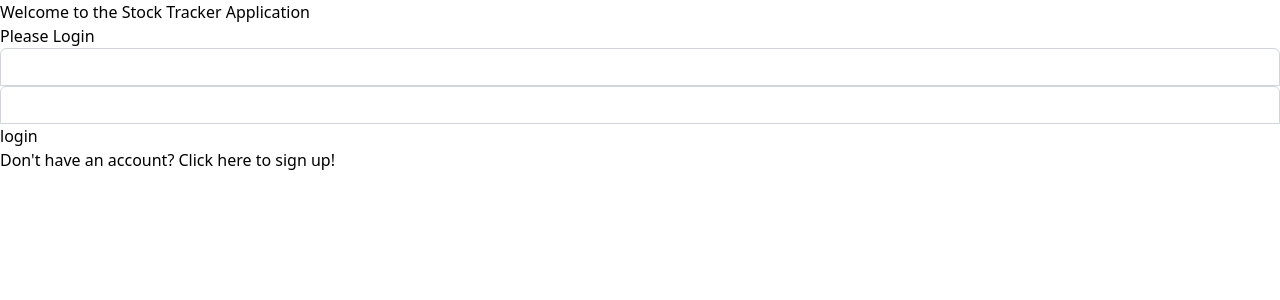
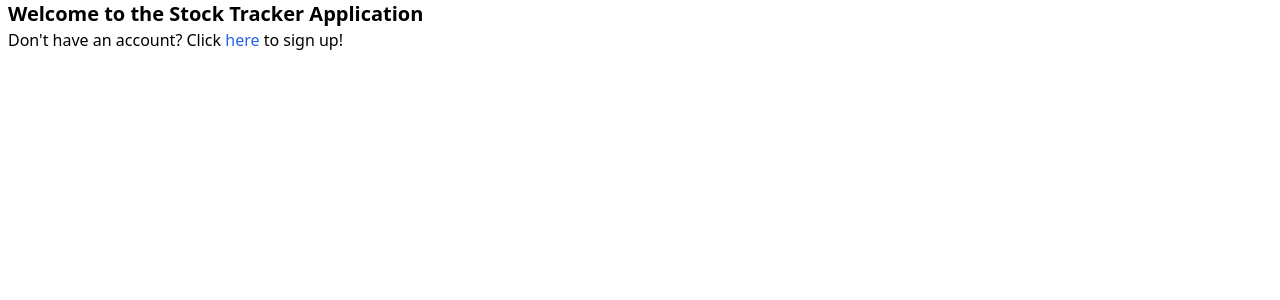
Before and after one commit to daniellebandong/stock-tracker, a React (Create React App) app: page /login in a window 1280 px wide. Shown: the top 300 px of the page. Built offline with nearby package versions, Linux system fonts and the light colour scheme.

Commit message:
going to create form components instead of pages

```diff
--- a/src/components/buttons/Button.jsx
+++ b/src/components/buttons/Button.jsx
@@ -3,12 +3,12 @@ import React from 'react';
 
 const Button = (props) => {
     return (
-        <div>
-            <button>
-                {props.label}
-                {props.children}
-            </button>
-        </div>
+
+        <button class="py-2 px-4  bg-indigo-600 hover:bg-indigo-700 focus:ring-indigo-500 focus:ring-offset-indigo-200 text-white w-full transition ease-in duration-200 text-center text-base font-semibold shadow-md focus:outline-none focus:ring-2 focus:ring-offset-2  rounded-lg">
+            {props.label}
+            {props.children}
+        </button>
+
     );
 };
 
--- a/src/components/forms/FormInput.jsx
+++ /dev/null
@@ -1,14 +0,0 @@
-import React from 'react';
-
-
-const FormInput = (props) => {
-    return (
-        <div>
-          <label for='Email Address' class="sr-only"></label>
-          <input id="email-address"  required class="relative block w-full appearance-none rounded-none rounded-t-md border border-gray-300 px-3 py-2 text-gray-900 placeholder-gray-500 focus:z-10 focus:border-indigo-500 focus:outline-none focus:ring-indigo-500 sm:text-sm" placeholder={props.id}/>
-        </div>
-
-    );
-};
-
-export default FormInput;
--- /dev/null
+++ b/src/components/forms/LoginFormType.jsx
@@ -0,0 +1,13 @@
+import React from 'react';
+
+
+const LoginFormType = (props) => {
+    return (
+        <div>
+          <input required class="relative block w-full rounded border border-gray-300 px-3 py-2 my-1 text-gray-900 placeholder-gray-500 focus:z-10 focus:border-indigo-500 focus:outline-none focus:ring-indigo-500 sm:text-sm" placeholder={props.label}/>
+        </div>
+
+    );
+};
+
+export default LoginFormType;
--- /dev/null
+++ b/src/components/forms/RegisterFormType.jsx
@@ -0,0 +1 @@
+import React from 'react';
--- a/src/pages/HomePage.jsx
+++ b/src/pages/HomePage.jsx
@@ -6,8 +6,8 @@ const HomePage = (props) => {
         <div >
             <h1>Stock's R Us</h1>
             <p>focus on people and we'll focus on the paperwork</p>
-            <Link className="homeLinks" to="/login">Login</Link>
-            <Link className="homeLinks" to="/register">Register</Link>
+            <Link className="'font-medium text-blue-600 dark:text-blue-500 hover:underline'" to="/login">Login</Link>
+            <Link className="'font-medium text-blue-600 dark:text-blue-500 hover:underline'" to="/register">Register</Link>
         </div>
     );
 };
--- a/src/pages/LoginPage.jsx
+++ b/src/pages/LoginPage.jsx
@@ -1,7 +1,7 @@
-import {React, useState} from 'react';
-import {Link} from 'react-router-dom';
+import { React, useState } from 'react';
+import { Link } from 'react-router-dom';
 
-import FormInput from './../components/forms/FormInput'
+import LoginFormType from './../components/forms/LoginFormType'
 import Button from './../components/buttons/Button';
 
 // This is the login page for the stock tracker app, it will verify with the database whether the user has a registered account in our database and if they have entered their username or password correctly. If it does not work each error message will show what needs to be changed but when users log in correctly they will be redirected to the dashboard
@@ -12,24 +12,18 @@ import Button from './../components/buttons/Button';
 
 const LoginPage = (props) => {
     //part of the verification process
-    const[email, setEmail] = useState('')
+    const [email, setEmail] = useState('')
     const [password, setPassword] = useState('')
     //const [isValid, setIsValid] = useState(false)
 
     //handle click method
 
     return (
-        <header>
-            <h1>Welcome to the Stock Tracker Application</h1>
+        <div className='mx-2 justify-content: center'>
+            <h1 className='text-xl font-bold'>Welcome to the Stock Tracker Application</h1>
             {/* still will need to add onChange methods to the FormInputs */}
-            <form action="">
-                <p>Please Login</p>
-                <FormInput label={props.id} type="text" onChange={(e)=> setEmail(e.target.value.trim())}/>
-                <FormInput label="Password: " type="text" onChange={(e)=> setPassword(e.target.value.trim())}/>
-                <Button  label="login"/>
-                <p>Don't have an account? Click <Link className='homeLinks' to='/register'>here</Link> to sign up!</p>
-            </form>
-        </header>
+            <p>Don't have an account? Click <Link className='font-medium text-blue-600 dark:text-blue-500 hover:underline' to='/register'>here</Link> to sign up!</p>
+        </div>
     );
 };
 
--- a/src/pages/Register.jsx
+++ b/src/pages/Register.jsx
@@ -1,8 +1,7 @@
 import React from 'react';
-//import {Redirect} from 'react-router-dom';
-import {Link} from 'react-router-dom';
+import { Link } from 'react-router-dom';
 
-import FormInput from './../components/forms/FormInput';
+import LoginFormType from './../components/forms/LoginFormType';
 import Button from './../components/buttons/Button'
 
 // Todos: use firebase to store log in data?(maybe)
@@ -13,16 +12,10 @@ import Button from './../components/buttons/Button'
 
 const Register = (props) => {
     return (
-    <header>
-        <h2>Sign Up to start investing today!</h2>
-        <form action="">
-            <FormInput label="username: " type="text" />
-            <FormInput label="email address: " type="email" />
-            <FormInput label="password (min 6 characters): " type="text" />
-            <Button label="Register"/>
-            <p>Already have an account? Click <Link className='homeLinks' to='/login'>here</Link> to sign in!</p>
-        </form>
-    </header>
+        <div className='mx-2'>
+            <h2>Sign Up to start investing today!</h2>
+            <p>Already have an account? Click <Link className='font-medium text-blue-600 dark:text-blue-500 hover:underline' to='/login'>here</Link> to sign in!</p>
+        </div>
     );
 };
 
```
